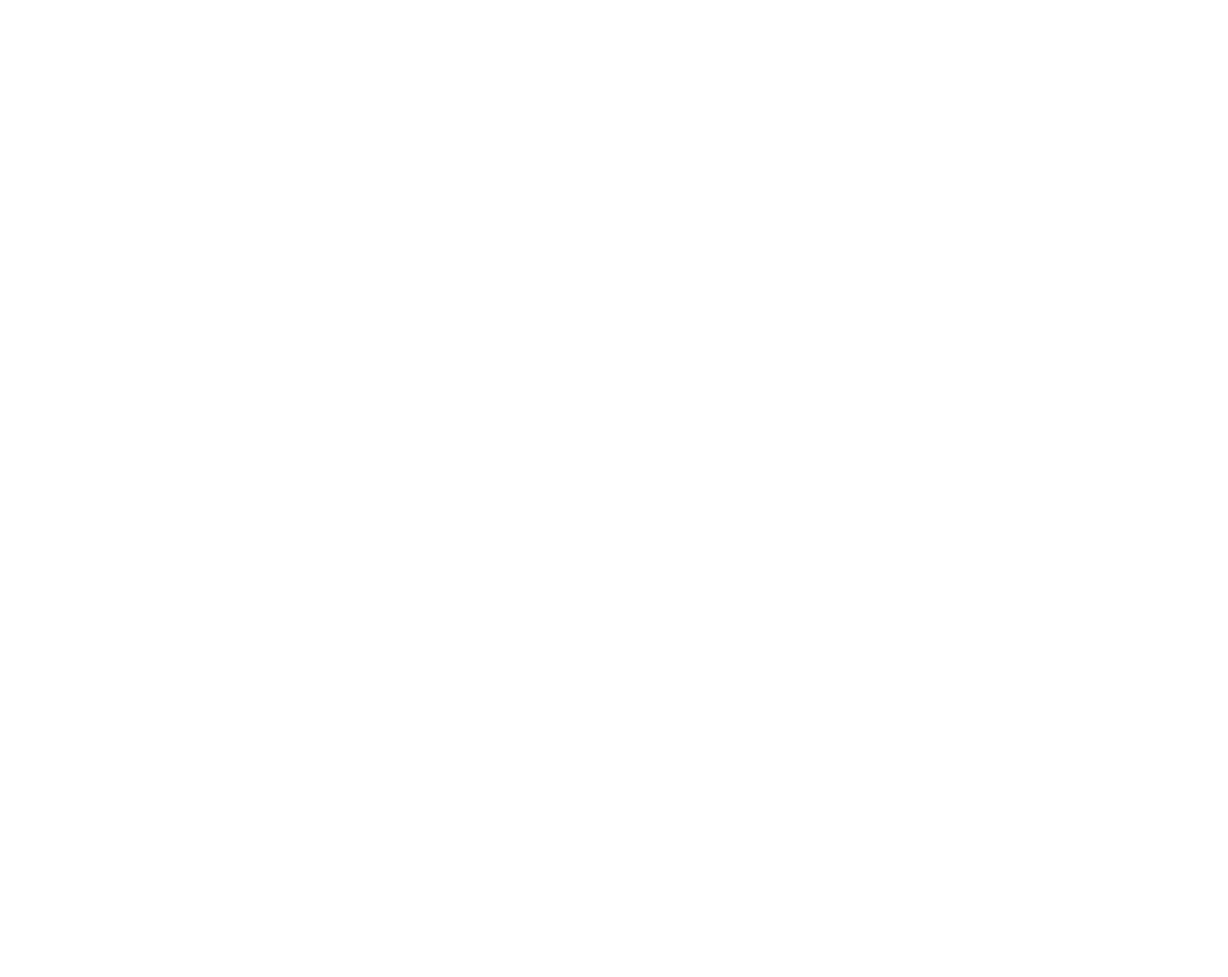
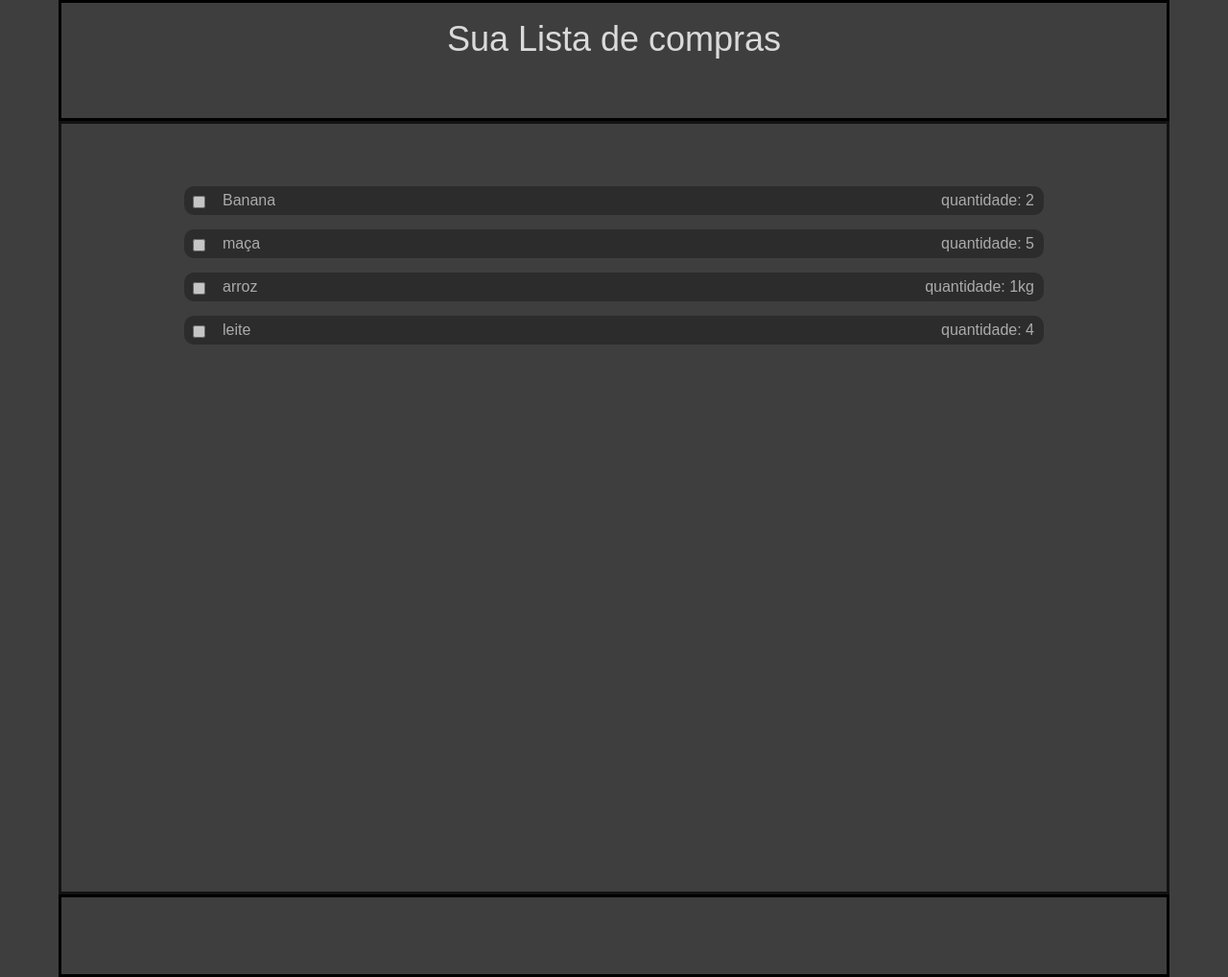
Before and after one commit to Junsonius/Shopping-List, a plain HTML site: page index.html in a window 1280 px wide. Shown: the whole page at 96% size. Before the commit the page ends 800 px from the top, so only its background shows below. Drawn offline with Linux system fonts and the light colour scheme; a web font is replaced by a local one.

Commit message:
atualizacao de projeto

```diff
--- /dev/null
+++ b/css/reset.css
@@ -0,0 +1,48 @@
+/* http://meyerweb.com/eric/tools/css/reset/
+   v2.0 | 20110126
+   License: none (public domain)
+*/
+
+html, body, div, span, applet, object, iframe,
+h1, h2, h3, h4, h5, h6, p, blockquote, pre,
+a, abbr, acronym, address, big, cite, code,
+del, dfn, em, img, ins, kbd, q, s, samp,
+small, strike, strong, sub, sup, tt, var,
+b, u, i, center,
+dl, dt, dd, ol, ul, li,
+fieldset, form, label, legend,
+table, caption, tbody, tfoot, thead, tr, th, td,
+article, aside, canvas, details, embed,
+figure, figcaption, footer, header, hgroup,
+menu, nav, output, ruby, section, summary,
+time, mark, audio, video {
+	margin: 0;
+	padding: 0;
+	border: 0;
+	font-size: 100%;
+	font: inherit;
+	vertical-align: baseline;
+}
+/* HTML5 display-role reset for older browsers */
+article, aside, details, figcaption, figure,
+footer, header, hgroup, menu, nav, section {
+	display: block;
+}
+body {
+	line-height: 1;
+}
+ol, ul {
+	list-style: none;
+}
+blockquote, q {
+	quotes: none;
+}
+blockquote:before, blockquote:after,
+q:before, q:after {
+	content: '';
+	content: none;
+}
+table {
+	border-collapse: collapse;
+	border-spacing: 0;
+}
--- /dev/null
+++ b/css/style.css
@@ -0,0 +1,125 @@
+:root {
+    --cor-texto: rgb(218, 218, 218);
+
+
+}
+
+.center {
+    text-align: center;
+    margin-top: 15px;
+}
+
+.lista{
+    display: flex;
+    flex-direction: row;
+}
+
+
+p, li{
+    margin-top: 7px;
+    color: var(--cor-texto);
+    font-size: 16px;
+    overflow: hidden;
+}
+
+li {
+    margin-left: 5px;
+    margin-right: 10px;
+}
+
+
+body {
+    background-color: #3f3e3e;
+    display: flex;
+    align-items: center;
+    flex-direction: column;
+    font-family: "montserrat", sans-serif;
+}
+
+header {
+    height: 15vh;
+    width: 100vw;
+    border: 3px solid black;
+}
+
+main {
+    height: 100vh;
+    width: 100vw;
+    border: 3px solid black;
+    opacity: 70%;
+
+}
+
+footer {
+    margin-top: auto;
+    height: 10vh;
+    width: 100vw;
+    border: 3px solid black;
+}
+
+.item{
+    display: flex;
+    flex-direction: row;
+    align-self:auto
+}
+
+.qnt{
+    margin-left: auto;
+}
+
+.cabecalho{
+    margin-top: 20px;
+    font-size: 36px;
+    text-align: center;
+    color: var(--cor-texto);
+}
+
+.lista-principal {
+    margin-top: 50px;
+    display: flex;
+    flex-direction: column;
+    align-items: center;
+}
+
+.item-lista-fundo {
+    height: 30px;
+    width: 70vw;
+    background-color: rgb(37, 37, 37);
+    border-radius: 10px;
+
+}
+
+
+@Media (min-width: 1024px){
+    header {
+        width: 90vw;
+    }
+
+    main {
+        width: 90vw;
+
+    }
+
+    footer {
+
+        width: 90vw;
+    }
+}
+
+@media (min-width: 1440px) {
+    header {
+        width: 1440px;
+    }
+
+    main {
+        width: 1440px;
+
+    }
+
+    footer {
+
+        width: 1440px;
+    }
+
+
+}
--- a/index.html
+++ b/index.html
@@ -4,9 +4,54 @@
     <meta charset="UTF-8">
     <meta http-equiv="X-UA-Compatible" content="IE=edge">
     <meta name="viewport" content="width=device-width, initial-scale=1.0">
+    <link rel="stylesheet" href="css/reset.css">
+    <link rel="stylesheet" href="css/style.css">
+    <link href="https://fonts.googleapis.com/css2?family=Montserrat">
+    <link rel="stylesheet" href="https://fonts.googleapis.com/css?family=Sofia">
+
+
     <title>Lista de Compras</title>
 </head>
 <body>
+        <header>
+            <h1 class="cabecalho">Sua Lista de compras</h1>
+        </header>
 
+        <main class="conteudo-principal">
+            <div class="container main-list">
+                <ul class="lista-principal">
+                    <ul class="item item-lista-fundo center">
+                        <li><input type="checkbox" name="Comprado"></li>
+                        <li>Banana</li>
+                        <li class="qnt">quantidade: 2</li>
+
+                    </ul>
+
+                    <ul class="item item-lista-fundo center">
+                        <li ><input type="checkbox" name="Comprado"></li>
+                        <li>maça</li>
+                        <li class="qnt">quantidade: 5</li>
+
+                    </ul>
+                    <ul class="item item-lista-fundo center">
+                        <li><input type="checkbox" name="Comprado"></li>
+                        <li>arroz</li>
+                        <li class="qnt">quantidade: 1kg</li>
+
+                    </ul>
+                    <ul class="item item-lista-fundo center">
+                        <li><input type="checkbox" name="Comprado"></li>
+                        <li>leite</li>
+                        <li class="qnt">quantidade: 4</li>
+
+                    </ul>
+                </ul>
+            </div>
+        </main>
+
+        <footer class="rodape flex-item">
+
+        </footer>
+    <script src="js/main.js"></script>
 </body>
 </html>
--- /dev/null
+++ b/js/main.js
@@ -0,0 +1,9 @@
+function produto(item, qnt) {
+    this.item = item;
+    this.qnt = qnt;
+    this.comprado = false
+}
+
+function lista () {
+    const lista = []
+}
```
